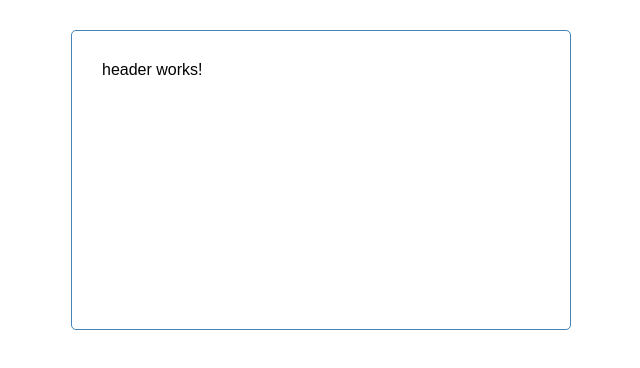
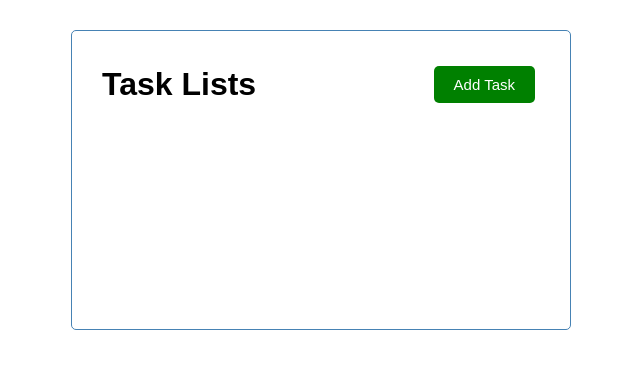
Before and after one commit to profsofia/task-list, an Angular app: page / in a window 1280 px wide. Shown: the top 368 px of the page, without its empty margins (319-959 px from the left). Built offline with nearby package versions, Linux system fonts and the light colour scheme.

Commit message:
colocamos el primer boton y algunas funciones

```diff
--- a/src/app/app.module.ts
+++ b/src/app/app.module.ts
@@ -4,11 +4,13 @@ import { BrowserModule } from '@angular/platform-browser';
 import { AppRoutingModule } from './app-routing.module';
 import { AppComponent } from './app.component';
 import { HeaderComponent } from './components/header/header.component';
+import { BotonTasksComponent } from './components/boton-tasks/boton-tasks.component';
 
 @NgModule({
   declarations: [
     AppComponent,
-    HeaderComponent
+    HeaderComponent,
+    BotonTasksComponent
   ],
   imports: [
     BrowserModule,
--- /dev/null
+++ b/src/app/components/boton-tasks/boton-tasks.component.html
@@ -0,0 +1,7 @@
+<button
+[ngStyle]="{'background-color': color}"
+class="btn"
+(click)="onClick()"
+>
+{{text}}
+</button>
--- /dev/null
+++ b/src/app/components/boton-tasks/boton-tasks.component.ts
@@ -0,0 +1,20 @@
+import { Component, OnInit, Input, Output, EventEmitter } from '@angular/core';
+
+@Component({
+  selector: 'app-boton-tasks',
+  templateUrl: './boton-tasks.component.html',
+  styleUrls: ['./boton-tasks.component.css']
+})
+export class BotonTasksComponent implements OnInit {
+@Input() text:string="";
+@Input() color:string="";
+@Output() btnClick = new EventEmitter();
+  constructor() { }
+
+  ngOnInit(): void {
+  }
+onClick(){
+  console.log("se hizo click");
+  this.btnClick.emit();
+}
+}
--- a/src/app/components/header/header.component.html
+++ b/src/app/components/header/header.component.html
@@ -1 +1,10 @@
-<p>header works!</p>
+    <header>
+        <h1>Task Lists</h1>
+        <app-boton-tasks
+        color="green"
+        text="Add Task"
+        (btnClick)="toggleAddTask()"
+        >
+
+    </app-boton-tasks>
+    </header>
--- a/src/app/components/header/header.component.ts
+++ b/src/app/components/header/header.component.ts
@@ -11,5 +11,7 @@ export class HeaderComponent implements OnInit {
 
   ngOnInit(): void {
   }
-
+toggleAddTask(){
+  console.log('probando la función')
 }
+}
```
Also changed, not shown: src/app/components/boton-tasks/boton-tasks.component.css (added), src/app/components/header/header.component.css (line endings or trailing spaces).
